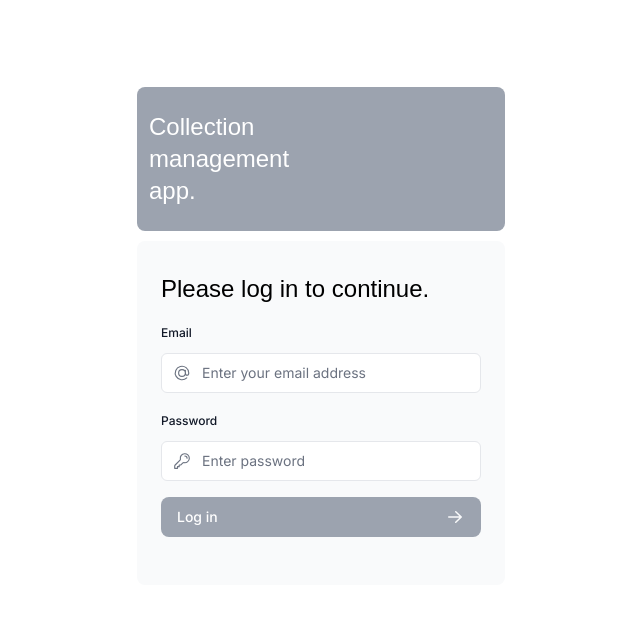
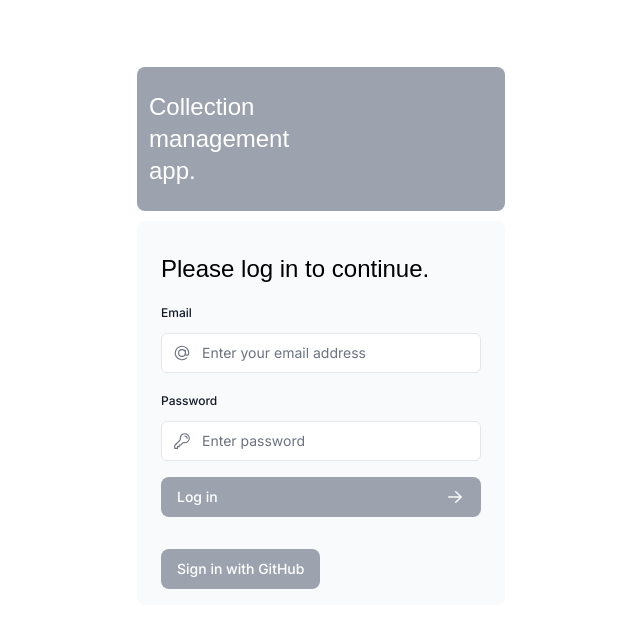
Before and after one commit to mori-tt/nextjs-dashboard, a Next.js app: page /login in a window 1280 px wide. Shown: the top 628 px of the page, without its empty margins (319-959 px from the left). Built offline with nearby package versions, Linux system fonts and the light colour scheme; no server answers; a web font is replaced by a local one.

Commit message:
🚀 githubログインがうまくいかず。。。。

```diff
--- a/app/layout.tsx
+++ b/app/layout.tsx
@@ -1,6 +1,7 @@
 import '@/app/ui/global.css'
 import { inter } from '@/app/ui/fonts';
 import { Metadata } from 'next';
+import { SessionProvider } from 'next-auth/react';
 
 export const metadata: Metadata = {
   title: 'Collection management app.',
@@ -8,13 +9,15 @@ export const metadata: Metadata = {
 };
 
 export default function RootLayout({
-  children,
+  children
 }: {
-  children: React.ReactNode;
+  children: React.ReactNode
 }) {
   return (
-    <html lang="en">
-      <body className={`${inter.className} antialiased`}>{children}</body>
-    </html>
+    <SessionProvider>
+      <html lang="en">
+        <body className={`${inter.className} antialiased`}>{children}</body>
+      </html>
+    </SessionProvider>
   );
 }
--- a/app/page.tsx
+++ b/app/page.tsx
@@ -2,7 +2,8 @@ import { ArrowRightIcon } from '@heroicons/react/24/outline';
 import Link from 'next/link';
 import styles from '@/app/ui/home.module.css';
 import { lusitana } from '@/app/ui/fonts';
-
+import { Button } from './ui/button';
+import { signIn } from 'next-auth/react';
 
 export default function Page() {
   return (
--- /dev/null
+++ b/app/ui/GithubLoginButton.tsx
@@ -0,0 +1,10 @@
+'use client';
+
+import { Button } from './button';
+import { signIn } from 'next-auth/react';
+
+export default function GithubLoginButton() {
+  return (
+    <Button onClick={() => signIn('github')}>Sign in with GitHub</Button>
+  );
+}
--- a/app/ui/login-form.tsx
+++ b/app/ui/login-form.tsx
@@ -10,6 +10,9 @@ import {
 import { ArrowRightIcon } from '@heroicons/react/20/solid';
 import { Button } from './button';
 import { useFormState, useFormStatus } from 'react-dom';
+import { signIn } from 'next-auth/react';
+import GithubLoginButton from './GithubLoginButton';
+
 
 export default function LoginForm() {
   const [errorMessage, dispatch] = useFormState(authenticate, undefined);
@@ -60,8 +63,11 @@ export default function LoginForm() {
               <KeyIcon className="pointer-events-none absolute left-3 top-1/2 h-[18px] w-[18px] -translate-y-1/2 text-gray-500 peer-focus:text-gray-900" />
             </div>
           </div>
+
+
         </div>
         <LoginButton />
+
         <div
           className="flex h-8 items-end space-x-1"
           aria-live="polite"
@@ -74,9 +80,14 @@ export default function LoginForm() {
             </>
           )}
         </div>
+        <div>
+           <GithubLoginButton />
+        </div>
+
       </div>
     </form>
   );
+
 }
 
 function LoginButton() {
--- a/auth.config.ts
+++ b/auth.config.ts
@@ -4,10 +4,6 @@ export const authConfig = {
   pages: {
     signIn: '/login',
   },
-  providers: [
-    // added later in auth.ts since it requires bcrypt which is only compatible with Node.js
-    // while this file is also used in non-Node.js environments
-  ],
   callbacks: {
     authorized({ auth, request: { nextUrl } }) {
       const isLoggedIn = !!auth?.user;
@@ -21,4 +17,6 @@ export const authConfig = {
       return true;
     },
   },
+  providers: [
+  ],
 } satisfies NextAuthConfig;
--- a/auth.ts
+++ b/auth.ts
@@ -5,6 +5,7 @@ import { sql } from '@vercel/postgres';
 import { z } from 'zod';
 import type { User } from '@/app/lib/definitions';
 import { authConfig } from './auth.config';
+import GithubProvider from 'next-auth/providers/github';
 
 async function getUser(email: string): Promise<User | undefined> {
   try {
@@ -19,6 +20,7 @@ async function getUser(email: string): Promise<User | undefined> {
 export const { auth, signIn, signOut } = NextAuth({
   ...authConfig,
   providers: [
+    ...authConfig.providers,
     Credentials({
       async authorize(credentials) {
         const parsedCredentials = z
@@ -39,5 +41,9 @@ export const { auth, signIn, signOut } = NextAuth({
         return null;
       },
     }),
+    GithubProvider({
+      clientId: process.env.GITHUB_CLIENT_ID,
+      clientSecret: process.env.GITHUB_CLIENT_SECRET,
+    }),
   ],
 });
```
Also changed, not shown: app/dashboard/(overview)/page.tsx (line endings or trailing spaces), app/lib/actions.ts (line endings or trailing spaces).
